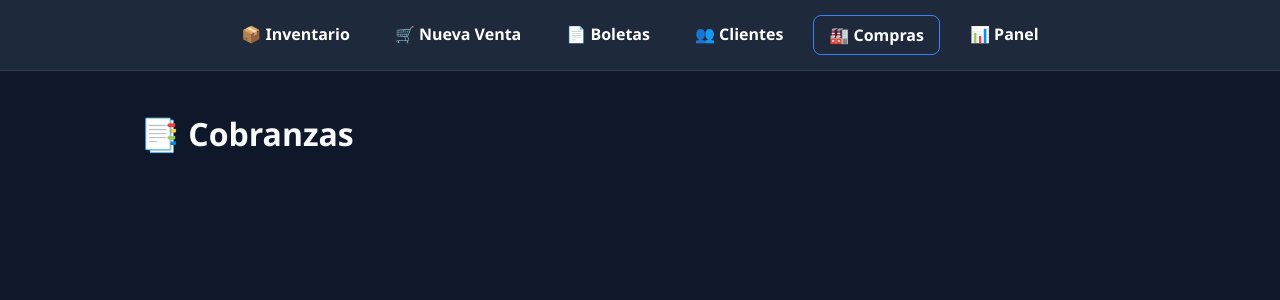
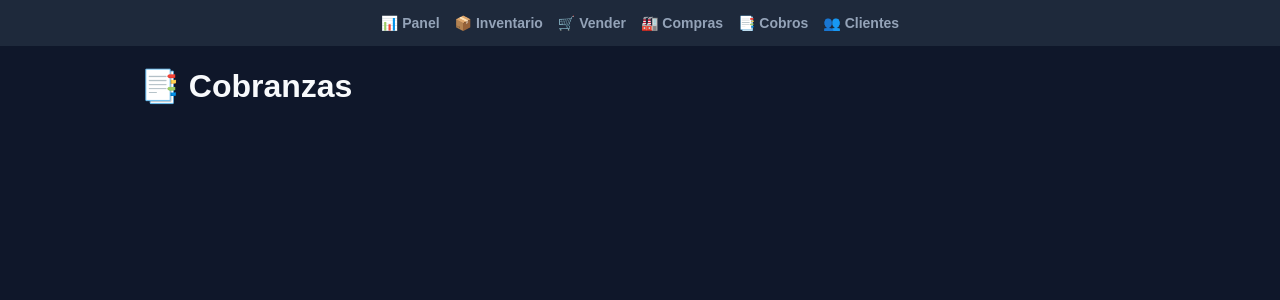
Before and after one commit to nicomartinezytm-pixel/distribuidora, a Flask app: page /boletas in a window 1280 px wide. Shown: the top 300 px of the page. Run offline with Flask 3, Linux system fonts and the light colour scheme; data that the repository does not hold is empty.

Commit message:
Update base.html

```diff
--- a/templates/base.html
+++ b/templates/base.html
@@ -3,71 +3,29 @@
 <head>
     <meta charset="UTF-8">
     <meta name="viewport" content="width=device-width, initial-scale=1.0">
-    <title>Sistema Distribuidora</title>
+    <title>Distribuidora App</title>
     <style>
-        :root {
-            --bg: #0f172a;
-            --card: #1e293b;
-            --text: #f8fafc;
-            --accent: #3b82f6;
-        }
-        body {
-            background: var(--bg);
-            color: var(--text);
-            font-family: 'Segoe UI', sans-serif;
-            margin: 0;
-            padding-bottom: 80px; /* Espacio para el menú móvil */
-        }
-        nav {
-            background: var(--card);
-            padding: 15px;
-            display: flex;
-            justify-content: center;
-            gap: 15px;
-            border-bottom: 1px solid #334155;
-            position: sticky;
-            top: 0;
-            z-index: 100;
-        }
-        nav a {
-            color: white;
-            text-decoration: none;
-            font-weight: bold;
-            padding: 8px 15px;
-            border-radius: 8px;
-            transition: 0.3s;
-        }
-        nav a:hover { background: var(--accent); }
-
-        /* Estilos generales para las cards y botones que usamos en todo el sitio */
-        .container { max-width: 1000px; margin: auto; padding: 20px; }
-        .card { background: var(--card); padding: 20px; border-radius: 12px; box-shadow: 0 4px 6px -1px rgba(0,0,0,0.3); margin-bottom: 20px; }
-        input, select, button {
-            padding: 10px;
-            border-radius: 6px;
-            border: 1px solid #334155;
-            background: #0f172a;
-            color: white;
-        }
-        button { cursor: pointer; border: none; background: var(--accent); }
-        .grid-productos { display: grid; grid-template-columns: repeat(auto-fill, minmax(280px, 1fr)); gap: 20px; }
+        body { font-family: sans-serif; background: #0f172a; color: #f8fafc; margin: 0; padding-bottom: 50px; }
+        nav { background: #1e293b; padding: 15px; display: flex; gap: 15px; justify-content: center; position: sticky; top: 0; z-index: 100; }
+        nav a { color: #94a3b8; text-decoration: none; font-weight: bold; font-size: 14px; }
+        nav a:hover { color: white; }
+        .container { max-width: 1000px; margin: 20px auto; padding: 0 20px; }
+        .card { background: #1e293b; padding: 20px; border-radius: 12px; border: 1px solid #334155; margin-bottom: 20px; }
+        input, select, button { padding: 10px; border-radius: 6px; border: 1px solid #334155; background: #0f172a; color: white; }
+        button { cursor: pointer; border: none; }
     </style>
 </head>
 <body>
-
     <nav>
+        <a href="/dashboard">📊 Panel</a>
         <a href="/">📦 Inventario</a>
-        <a href="/vender">🛒 Nueva Venta</a>
-        <a href="/boletas">📄 Boletas</a>
+        <a href="/vender">🛒 Vender</a>
+        <a href="/compras">🏭 Compras</a>
+        <a href="/boletas">📑 Cobros</a>
         <a href="/clientes">👥 Clientes</a>
-        <!-- AQUÍ ESTÁ EL BOTÓN QUE FALTABA -->
-        <a href="/compras" style="background: #1e293b; border: 1px solid #3b82f6;">🏭 Compras</a>
-        <a href="/dashboard">📊 Panel</a>
     </nav>
-
     <div class="container">
         {% block content %}{% endblock %}
     </div>
-
 </body>
 </html>
```
